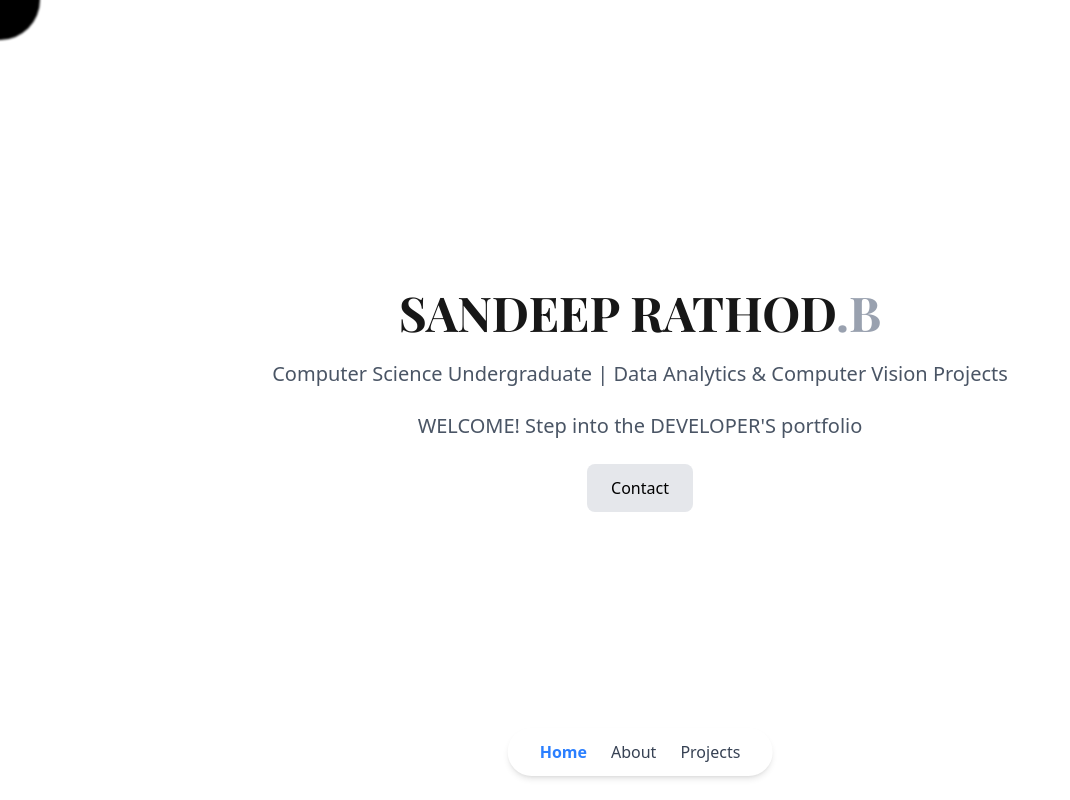
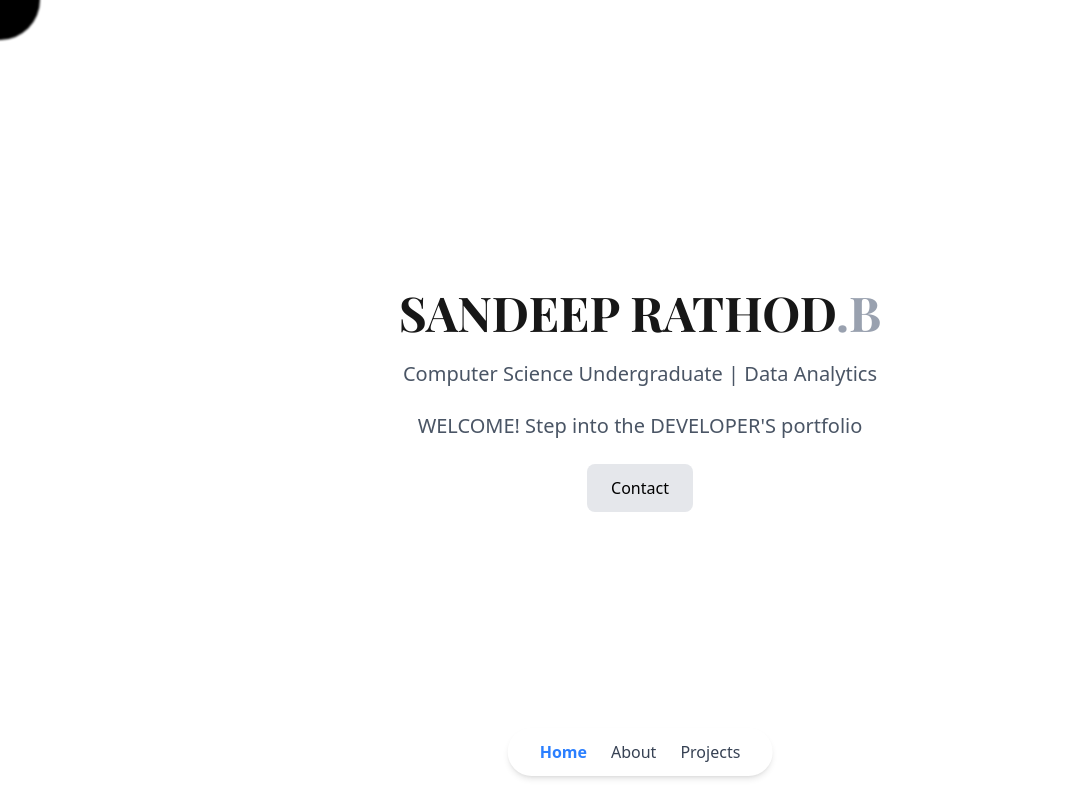
Before and after one commit to sai-unknown/personal_portfolio, a Next.js app: page / in a window 1280 px wide. Shown: the whole page, without its empty margins (0-1070 px from the left). Built offline with nearby package versions, Linux system fonts and the light colour scheme; a web font is replaced by a local one.

Commit message:
Update introduction text in page.tsx
Removed 'Computer Vision Projects' from the introduction.

```diff
--- a/src/app/page.tsx
+++ b/src/app/page.tsx
@@ -13,7 +13,7 @@ export default function Home() {
         SANDEEP RATHOD<span className="text-gray-400">.B</span>
       </h1>
       <p className= "text-gray-600 dark:text-gray-300 text-lg sm:text-xl">
-        Computer Science Undergraduate | Data Analytics & Computer Vision Projects
+        Computer Science Undergraduate | Data Analytics
       </p>
 
       <p className="text-gray-600 dark:text-gray-300 text-lg sm:text-xl">
```
